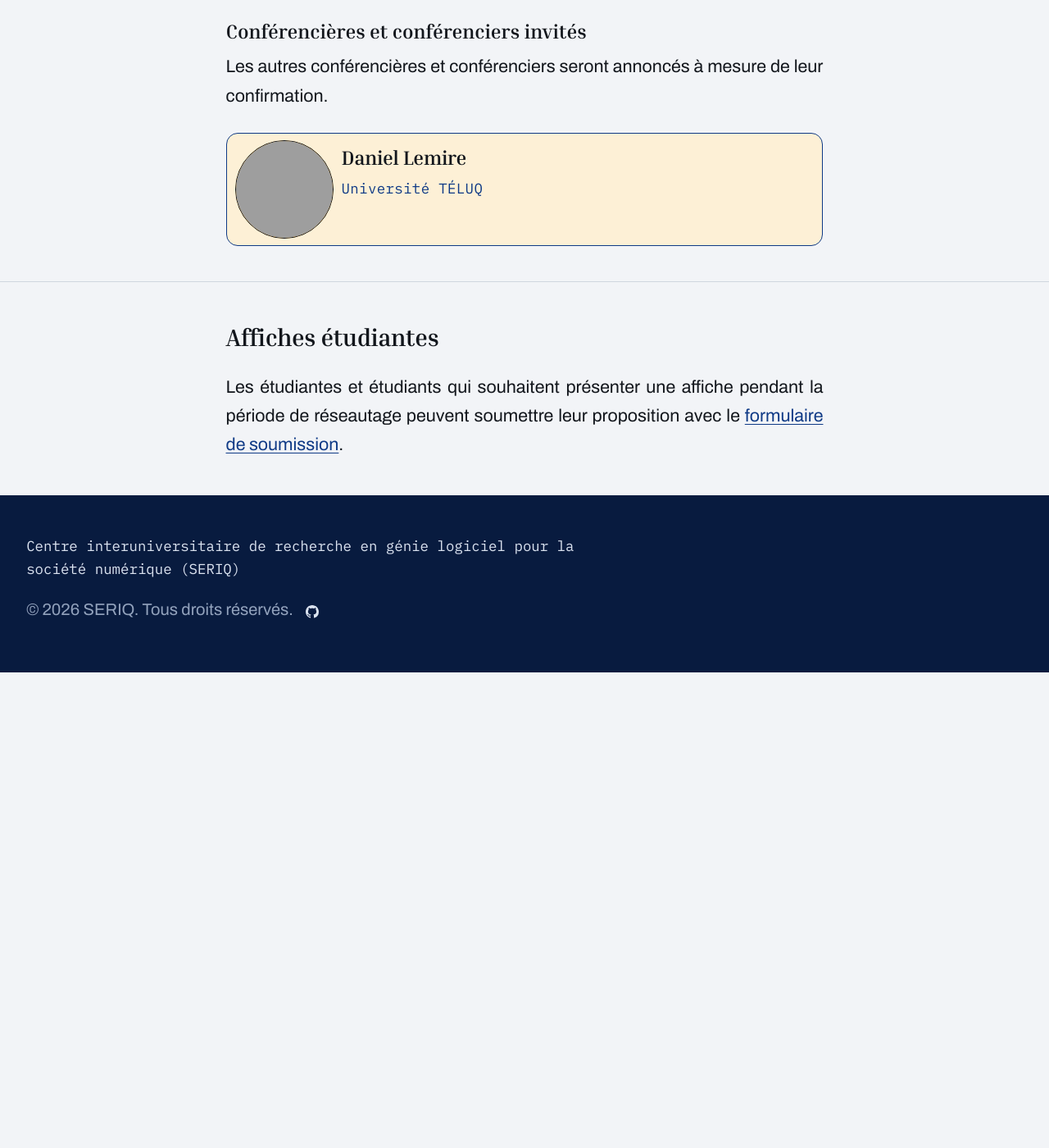
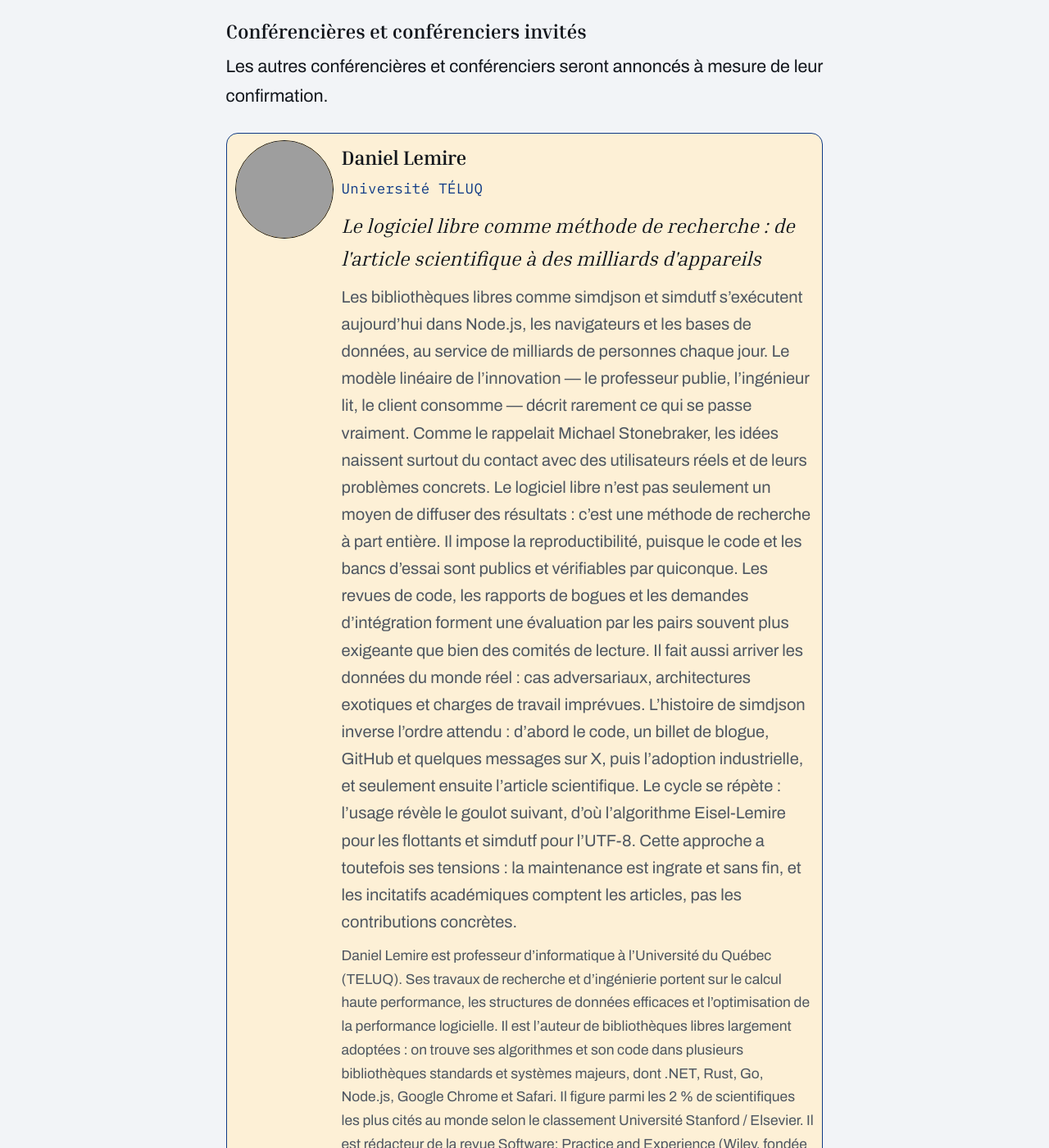
Before and after one commit to seriq-ca/seriq-ca.github.io, a Jekyll site: the page built from _events/2026-10-29-rentree-seriq.md, in a window 1280 px wide and 1400 px high, scrolled down 1362 px. Shown: the whole window at 82% size. Built offline with Jekyll 4.4.1, drawn with Linux system fonts in a browser that asks for light colours; before the commit the page ends 2182 px from its top, so only the background shows below that; some of the changed text lies outside the part shown; grey boxes are pictures that could not be loaded.

Commit message:
info for D Lemire

```diff
--- a/_data/speakers/rentree-2026.yml
+++ b/_data/speakers/rentree-2026.yml
@@ -30,11 +30,14 @@
   # Expected to be the keynote, not yet confirmed.
   keynote: false
   title:
-    fr: ""
+    fr: "Le logiciel libre comme méthode de recherche : de l'article scientifique à des milliards d'appareils"
     en: ""
   abstract:
-    fr: ""
+    fr: "Les bibliothèques libres comme simdjson et simdutf s’exécutent aujourd’hui dans Node.js, les navigateurs et les bases de données, au service de milliards de personnes chaque jour. Le modèle linéaire de l’innovation — le professeur publie, l’ingénieur lit, le client consomme — décrit rarement ce qui se passe vraiment. Comme le rappelait Michael Stonebraker, les idées naissent surtout du contact avec des utilisateurs réels et de leurs problèmes concrets. Le logiciel libre n’est pas seulement un moyen de diffuser des résultats : c’est une méthode de recherche à part entière. Il impose la reproductibilité, puisque le code et les bancs d’essai sont publics et vérifiables par quiconque. Les revues de code, les rapports de bogues et les demandes d’intégration forment une évaluation par les pairs souvent plus exigeante que bien des comités de lecture. Il fait aussi arriver les données du monde réel : cas adversariaux, architectures exotiques et charges de travail imprévues. L’histoire de simdjson inverse l’ordre attendu : d’abord le code, un billet de blogue, GitHub et quelques messages sur X, puis l’adoption industrielle, et seulement ensuite l’article scientifique. Le cycle se répète : l’usage révèle le goulot suivant, d’où l’algorithme Eisel-Lemire pour les flottants et simdutf pour l’UTF-8. Cette approche a toutefois ses tensions : la maintenance est ingrate et sans fin, et les incitatifs académiques comptent les articles, pas les contributions concrètes."
     en: ""
   bio:
-    fr: ""
+    fr: "Daniel Lemire est professeur d'informatique à l'Université du Québec (TELUQ). Ses travaux de
+recherche et d'ingénierie portent sur le calcul haute performance, les structures de données
+efficaces et l'optimisation de la performance logicielle. Il est l'auteur de bibliothèques libres
+largement adoptées : on trouve ses algorithmes et son code dans plusieurs bibliothèques standards et systèmes majeurs, dont .NET, Rust, Go, Node.js, Google Chrome et Safari. Il figure parmi les 2 % de scientifiques les plus cités au monde selon le classement Université Stanford / Elsevier. Il est rédacteur de la revue Software: Practice and Experience (Wiley, fondée en 1971) et a reçu le Prix d'excellence en recherche 2020 de l'Université du Québec pour ses travaux sur l'accélération du traitement des documents JSON. Sur GitHub, il fait partie des 1000 développeurs les plus suivis parmi plus de 100 millions. Il est @lemire sur X et tient un blogue hebdomadaire à l'adresse https://lemire.me/."
     en: ""
```
